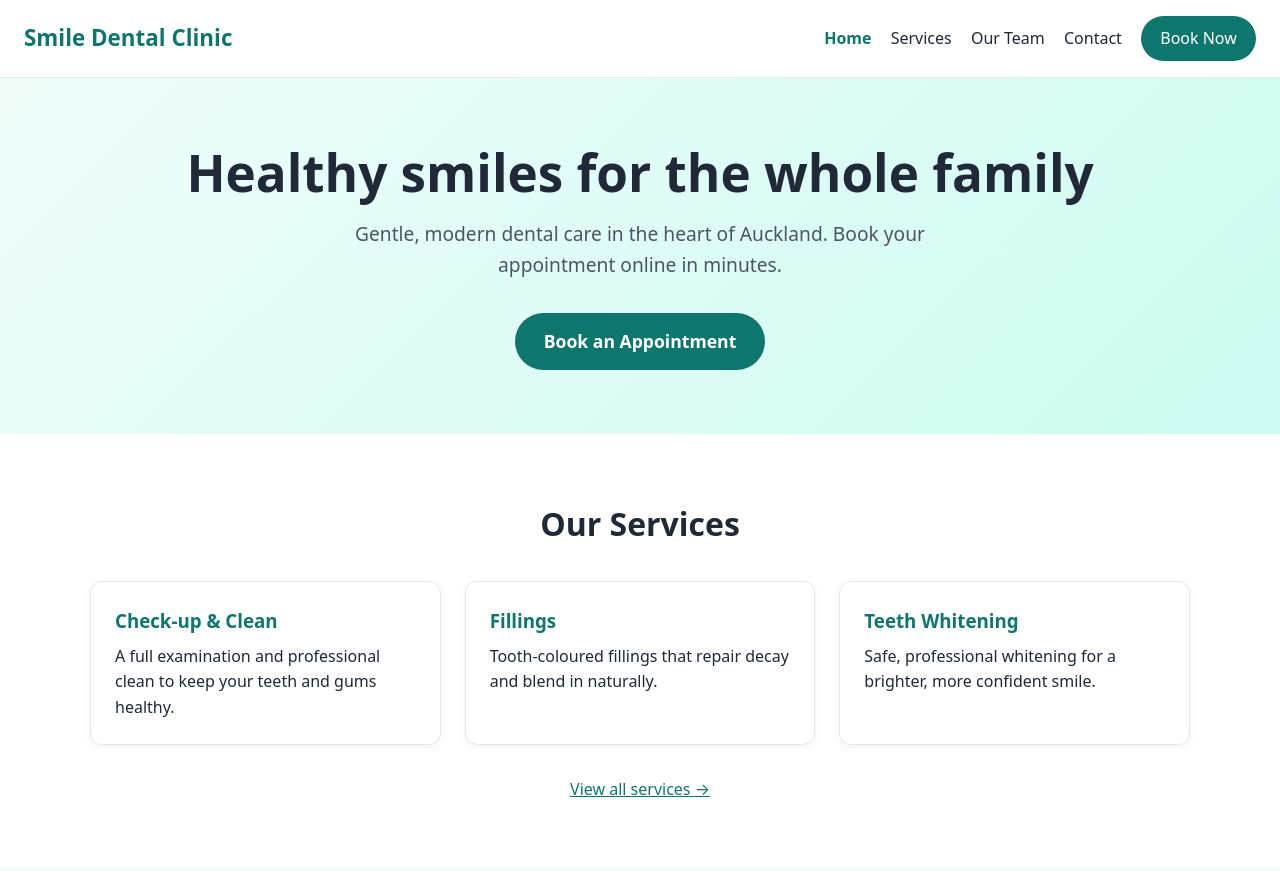
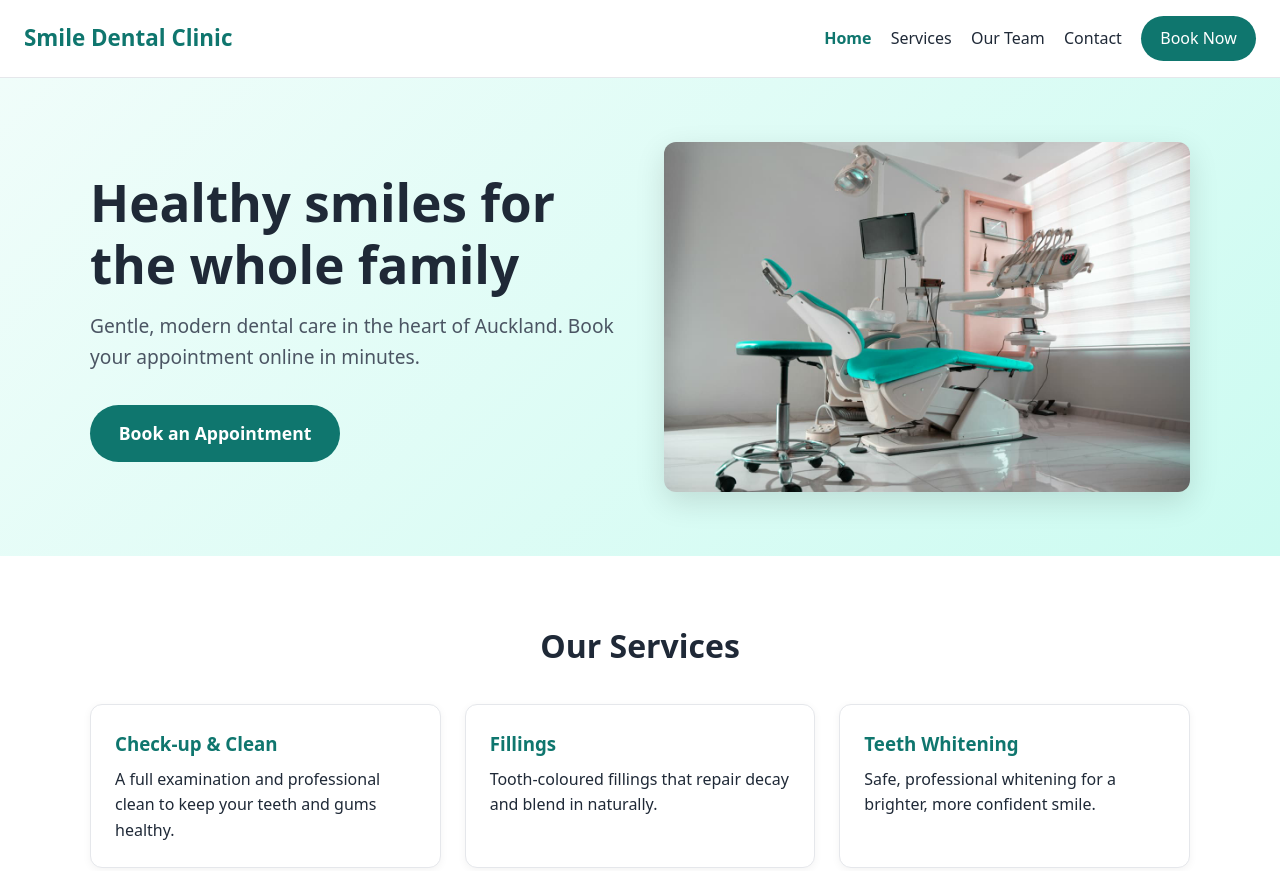
Before and after one commit to FathimaDaniya-dev/clinic-booking, a plain HTML site: page frontend/index.html in a window 1280 px wide. Shown: the top 871 px of the page. Drawn offline with Linux system fonts and the light colour scheme.

Commit message:
Add hero image to homepage

```diff
--- a/frontend/css/styles.css
+++ b/frontend/css/styles.css
@@ -575,3 +575,27 @@ button.btn-cancel {
 button.btn-cancel:hover {
   background: #fef2f2;
 }
+
+/* =========================================
+   HERO WITH IMAGE
+   ========================================= */
+.hero {
+  display: grid;
+  grid-template-columns: repeat(auto-fit, minmax(300px, 1fr));
+  gap: 3rem;
+  align-items: center;
+  text-align: left;
+}
+
+.hero p {
+  margin: 0 0 2rem;
+}
+
+.hero-image {
+  width: 100%;
+  height: auto;
+  aspect-ratio: 3 / 2;
+  object-fit: cover;
+  border-radius: var(--radius);
+  box-shadow: 0 10px 30px rgba(0, 0, 0, 0.12);
+}
--- a/frontend/index.html
+++ b/frontend/index.html
@@ -28,10 +28,13 @@
   <main>
 
     <!-- HERO: the first big section visitors see -->
-    <section class="hero">
-      <h1>Healthy smiles for the whole family</h1>
-      <p>Gentle, modern dental care in the heart of Auckland. Book your appointment online in minutes.</p>
-      <a href="booking.html" class="btn btn-large">Book an Appointment</a>
+      <section class="hero">
+      <div class="hero-text">
+        <h1>Healthy smiles for the whole family</h1>
+        <p>Gentle, modern dental care in the heart of Auckland. Book your appointment online in minutes.</p>
+        <a href="booking.html" class="btn btn-large">Book an Appointment</a>
+      </div>
+      <img src="images/hero.jpg" alt="Bright, modern dental treatment room with a teal dental chair" width="1200" height="800" class="hero-image">
     </section>
 
     <!-- SERVICES PREVIEW: a few popular services -->
```
Also changed, not shown: frontend/images/hero.jpg (added).
